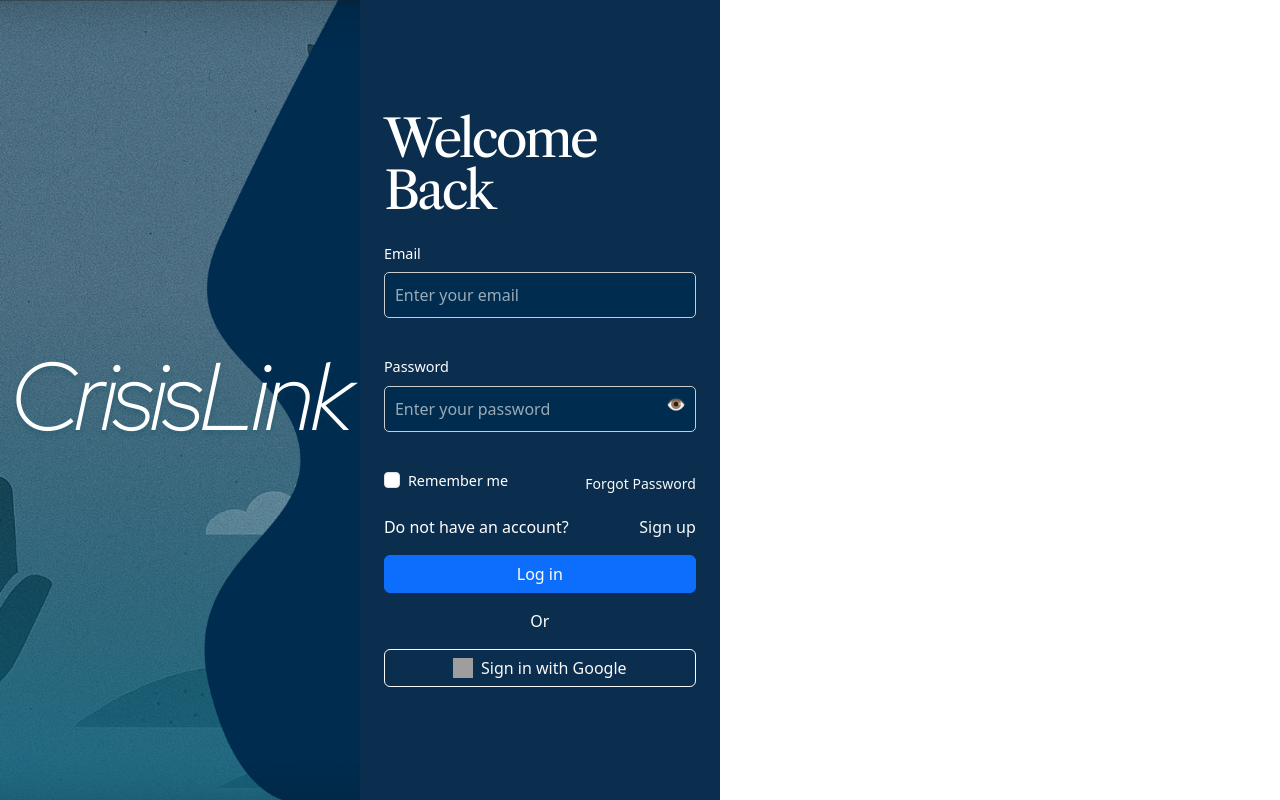
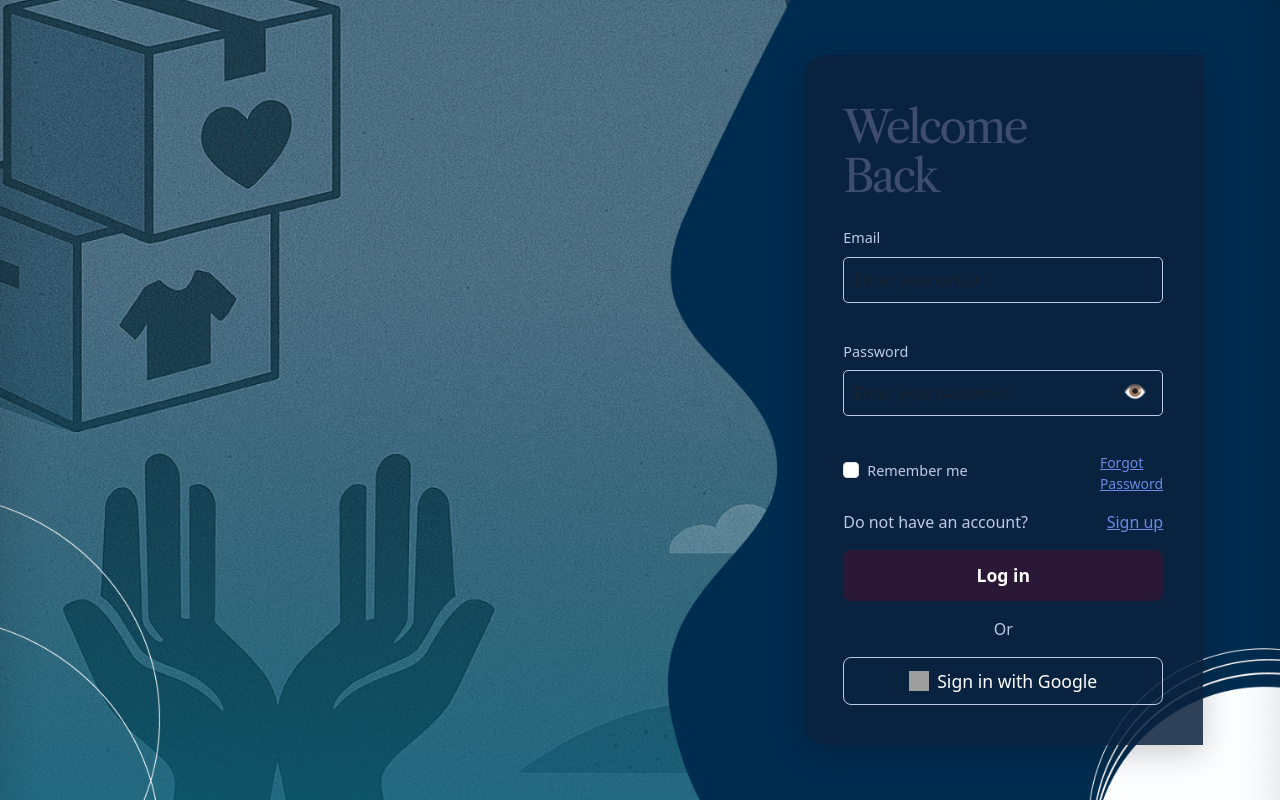
Before and after one commit to Shilpa1805/CrisisLink, a React (Vite) app in the folder crisislink-app/: page /signup in a window 1280 px wide. Built offline with nearby package versions, Linux system fonts and the light colour scheme; grey boxes are pictures that could not be loaded.

Commit message:
Allowed the page to take full width

```diff
--- a/crisislink-app/src/components/CrisisSignup.css
+++ b/crisislink-app/src/components/CrisisSignup.css
@@ -1,39 +1,96 @@
-.bg-image {
-  background-image: url('../assets/bg2.png');
+.signup-bg {
+  min-height: 100vh;
+  width: 100vw;
+  background: url('../assets/bg2.png') no-repeat center center; /* Replace with your image */
   background-size: cover;
-  background-position: center;
-  color: white;
+  display: flex;
+  align-items: stretch;
+  position: relative;
 }
 
-.logo-text {
-  font-size: 3rem;
-  font-weight: 600;
-  color: white;
-  text-shadow: 1px 1px 5px rgba(0, 0, 0, 0.7);
+.signup-form-container {
+  flex: 1;
+  display: flex;
+  justify-content: flex-end;
+  align-items: center;
+  padding-right: 6vw;
 }
 
-.bg-form {
-  background-color: #0B2E4E; /* Deep blue shade */
+.form-box {
+  background: rgba(10, 32, 60, 0.85);
+  border-radius: 24px 0 0 24px;
+  padding: 48px 40px 40px 40px;
+  min-width: 400px;
+  max-width: 440px;
+  box-shadow: 0 8px 32px rgba(0,0,0,0.2);
 }
 
-.form-control {
-  background-color: transparent;
-  border: 1px solid rgba(255, 255, 255, 0.4);
-  color: white;
+.welcome-title {
+  color: #3d4c6f;
+  font-size: 2.8rem;
+  font-weight: 600;
+  margin-bottom: 2rem;
+  line-height: 1.1;
 }
 
-.form-control::placeholder {
-  color: rgba(255, 255, 255, 0.6);
+.label-light {
+  color: #bfcbe6 !important;
 }
 
-.form-label {
-  color: white;
+.input-light {
+  background: transparent !important;
+  color: #fff !important;
+  border: 1px solid #bfcbe6 !important;
+}
+
+.input-light:focus {
+  background: transparent !important;
+  color: #fff !important;
+  border-color: #fff !important;
+  box-shadow: none;
 }
 
 .toggle-password {
   position: absolute;
+  right: 16px;
   top: 38px;
-  right: 10px;
   cursor: pointer;
-  color: white;
+  font-size: 1.2rem;
+  color: #bfcbe6;
 }
+
+.text-link {
+  color: #6c8ae4 !important;
+  text-decoration: underline;
+}
+
+.btn-login {
+  background: #2a1836;
+  color: #fff;
+  border: none;
+  font-weight: 600;
+  font-size: 1.1rem;
+  border-radius: 8px;
+  padding: 12px 0;
+  transition: background 0.2s;
+}
+
+.btn-login:hover {
+  background: #3d1e4f;
+}
+
+.btn-google {
+  background: transparent;
+  color: #fff;
+  border: 1px solid #bfcbe6;
+  border-radius: 8px;
+  font-weight: 500;
+  font-size: 1.1rem;
+  padding: 10px 0;
+  transition: background 0.2s, color 0.2s;
+}
+
+.btn-google:hover {
+  background: #fff;
+  color: #2a1836;
+}
--- a/crisislink-app/src/components/CrisisSignup.jsx
+++ b/crisislink-app/src/components/CrisisSignup.jsx
@@ -9,24 +9,17 @@ const CrisisSignup = () => {
   const [password, setPassword] = useState("");
 
   return (
-    <div className="container-fluid vh-100 p-0">
-      <div className="row g-0 h-100">
-        {/* Left side with background image and logo */}
-        <div className="col-md-6 d-none d-md-flex align-items-center justify-content-center bg-image">
-          <h1 className="logo-text">CrisisLink</h1>
-        </div>
-
-        {/* Right side with form */}
-        <div className="col-md-6 d-flex align-items-center justify-content-center bg-form text-white">
-          <div className="w-100 p-4" style={{ maxWidth: "400px" }}>
-            <h2 className="mb-4">Welcome Back</h2>
+    <div className="signup-bg">
+      <div className="signup-form-container">
+        <div className="form-box">
+          <h2 className="mb-4 welcome-title">Welcome<br />Back</h2>
           <form>
             <div className="mb-3">
-                <label htmlFor="email" className="form-label">Email</label>
+              <label htmlFor="email" className="form-label label-light">Email</label>
               <input
                 id="email"
                 type="email"
-                  className="form-control"
+                className="form-control input-light"
                 placeholder="Enter your email"
                 value={email}
                 onChange={(e) => setEmail(e.target.value)}
@@ -34,11 +27,11 @@ const CrisisSignup = () => {
             </div>
 
             <div className="mb-3 position-relative">
-                <label htmlFor="password" className="form-label">Password</label>
+              <label htmlFor="password" className="form-label label-light">Password</label>
               <input
                 id="password"
                 type={showPassword ? "text" : "password"}
-                  className="form-control"
+                className="form-control input-light"
                 placeholder="Enter your password"
                 value={password}
                 onChange={(e) => setPassword(e.target.value)}
@@ -54,21 +47,21 @@ const CrisisSignup = () => {
             <div className="d-flex justify-content-between align-items-center mb-3">
               <div className="form-check">
                 <input type="checkbox" className="form-check-input" id="remember" />
-                  <label className="form-check-label" htmlFor="remember">Remember me</label>
+                <label className="form-check-label label-light" htmlFor="remember">Remember me</label>
               </div>
-                <Link to="#" className="text-light small">Forgot Password</Link>
+              <Link to="#" className="text-link small">Forgot<br />Password</Link>
             </div>
 
             <div className="d-flex justify-content-between mb-3">
-                <span>Do not have an account?</span>
-                <Link to="/" className="text-light">Sign up</Link>
+              <span className="label-light">Do not have an account?</span>
+              <Link to="/" className="text-link">Sign up</Link>
             </div>
 
-              <button type="submit" className="btn btn-primary w-100 mb-3">Log in</button>
+            <button type="submit" className="btn btn-login w-100 mb-3">Log in</button>
 
-              <div className="text-center mb-3">Or</div>
+            <div className="text-center mb-3 label-light">Or</div>
 
-              <button type="button" className="btn btn-outline-light w-100 d-flex align-items-center justify-content-center">
+            <button type="button" className="btn btn-google w-100 d-flex align-items-center justify-content-center">
               <img
                 src="https://upload.wikimedia.org/wikipedia/commons/4/4a/Logo_2013_Google.png"
                 alt="Google"
@@ -82,7 +75,6 @@ const CrisisSignup = () => {
         </div>
       </div>
     </div>
-    </div>
   );
 };
 
```
Lines whose indentation alone changed are shown as unchanged.
